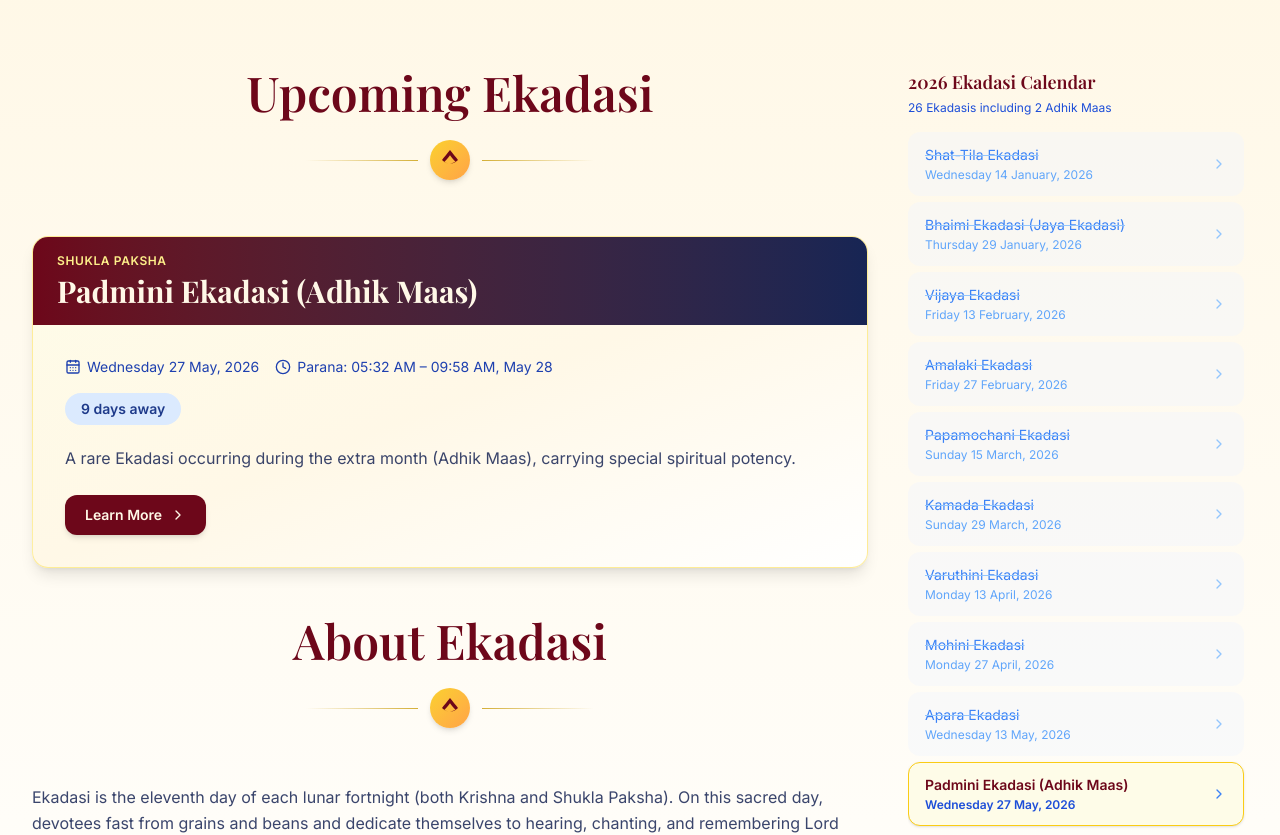
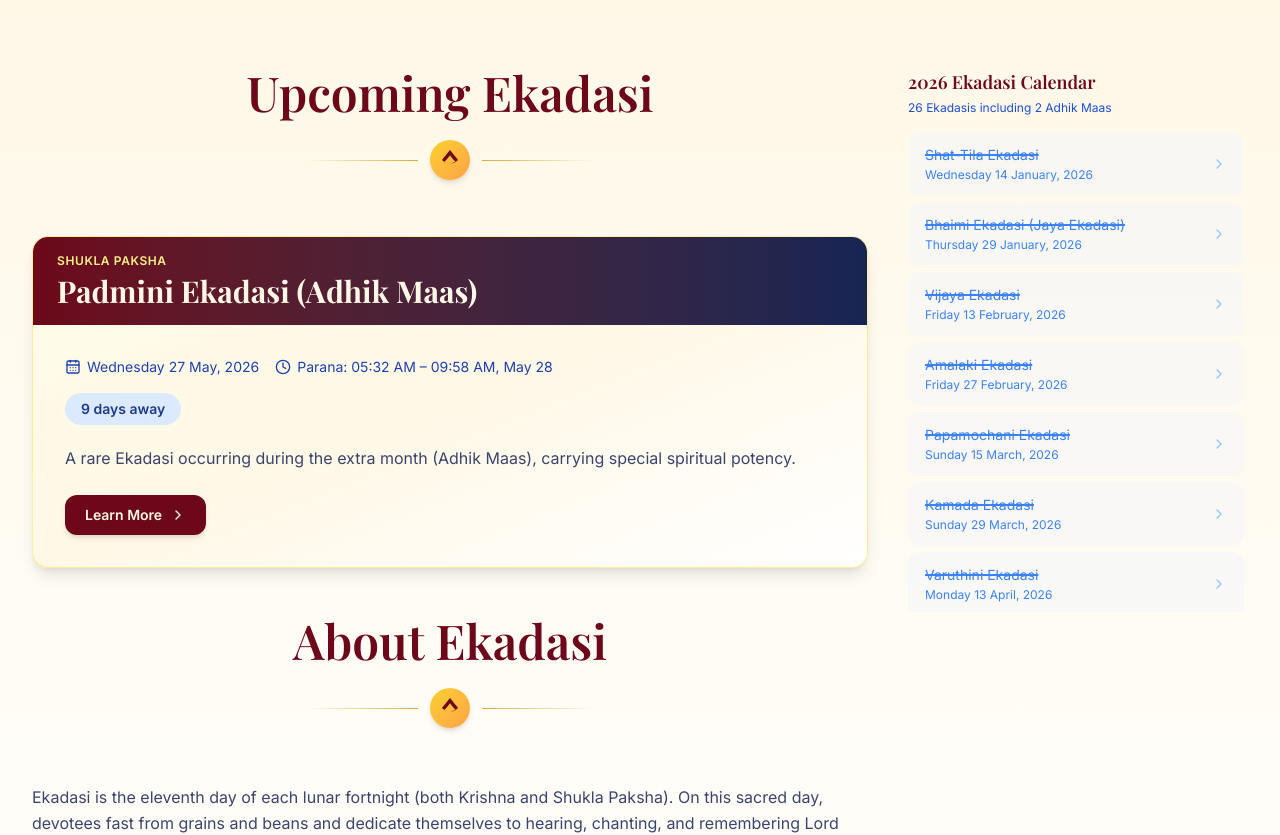
Before and after one commit to kranthi108/iskconmangalore, a React (Vite) app in the folder client/: page /resources/ekadasi in a window 1280 px wide. Shown: the part 580-1415 px from the top of the page. Built offline with nearby package versions, Linux system fonts and the light colour scheme; a web font is replaced by a local one.

Commit message:
ekadasi strikethrought visibility

```diff
--- a/client/src/pages/EkadasiPage.tsx
+++ b/client/src/pages/EkadasiPage.tsx
@@ -116,7 +116,7 @@ export default function EkadasiPage() {
               <h3 className="font-heading text-lg font-semibold text-maroon">2026 Ekadasi Calendar</h3>
               <p className="mt-1 text-xs text-peacock-600">26 Ekadasis including 2 Adhik Maas</p>
 
-              <div className="mt-4 max-h-[700px] space-y-1.5 overflow-y-auto pr-1">
+              <div className="mt-4 max-h-[480px] space-y-1.5 overflow-y-auto pr-1">
                 {EKADASI_LIST.map((e) => {
                   const isPast = e.date < today
                   const isNext = upcoming?.slug === e.slug
@@ -135,10 +135,10 @@ export default function EkadasiPage() {
                       )}
                     >
                       <div className="min-w-0">
-                        <p className={cn('truncate', isPast && !isNext && 'line-through decoration-peacock-300')}>
+                        <p className={cn('truncate', isPast && !isNext && 'line-through decoration-peacock-500 decoration-2')}>
                           {e.name}
                         </p>
-                        <p className={cn('mt-0.5 text-xs', isPast && !isNext ? 'text-peacock-400' : 'text-peacock-600')}>
+                        <p className={cn('mt-0.5 text-xs', isPast && !isNext ? 'text-peacock-500' : 'text-peacock-600')}>
                           {formatDate(e.date)}
                         </p>
                       </div>
```
